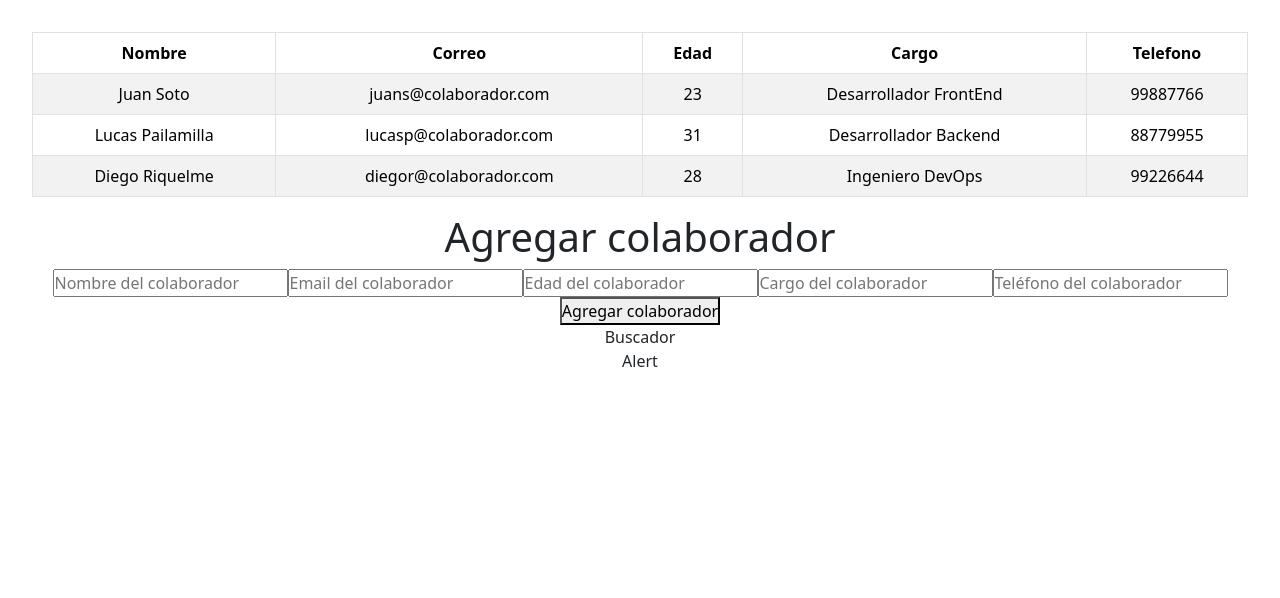
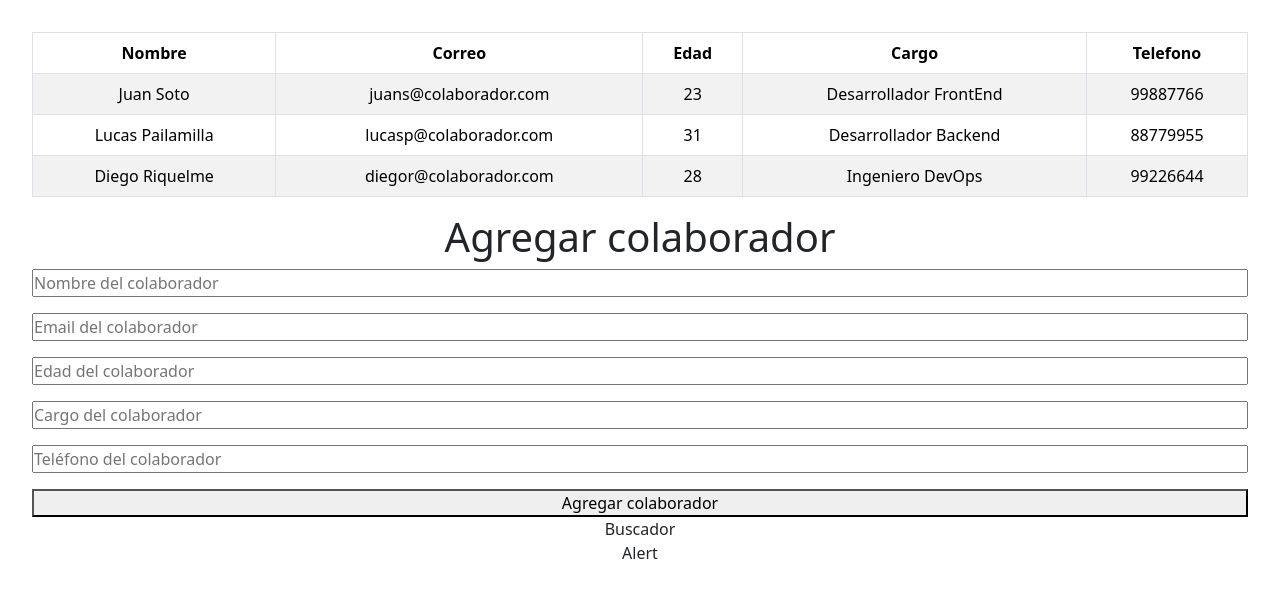
Before and after one commit to XavierMurillo/rederizacionDinamica, a React (Vite) app: page / in a window 1280 px wide. Shown: the top 598 px of the page. Built offline with nearby package versions, Linux system fonts and the light colour scheme.

Commit message:
Mejorando formulario

```diff
--- a/src/components/Formulario.jsx
+++ b/src/components/Formulario.jsx
@@ -1,27 +1,54 @@
 import { useState } from "react"
 
 export const Formulario = () => {
-  const [nombre,setNombre] = useState("");
-  const [email,setEmail] = useState("");
-  const [edad,setEdad] = useState("");
-  const [cargo,setCargo] = useState("");
-  const [telefono, setTelefono] = useState("");
+
+  const [formulario, setFormulario] = useState({
+    nombre:'',
+    email:'',
+    edad:'',
+    cargo:'',
+    telefono:''
+  })
 
   const handleSubmit = () =>{
     event.preventDefault();
-    if(nombre=="" || email=="" || edad=="" || cargo=="" || telefono==""){
-      alert("Completa todos los campos")
+    let values = Object.values(formulario);
+    let flag = 0
+    values.forEach((value)=> {
+      if(value.length < 1){
+        flag = 1;
+      }else {
+        flag = 0
+      }
+    })
+    if(flag ==1){
+      alert("Completa todos los datos!")
     }
-  }
+    else{
+
+    }
+  };
+
+  const handleOnChange = (event) =>{
+    event.preventDefault();
+    const nombreinput = event.target.name;
+    const valorinput = event.target.value;
+
+    setFormulario({
+      ...formulario,
+      [nombreinput]:valorinput,
+    });
+  };
+
   return (
     <div>
       <h1>Agregar colaborador</h1>
-      <form onSubmit={handleSubmit}>
-        <input placeholder="Nombre del colaborador" name="nombre" id="nombre" onChange={(e)=>setNombre(e.target.value)} />
-        <input placeholder="Email del colaborador" name="email" id="email" onChange={(e)=>setEmail(e.target.value)} />
-        <input placeholder="Edad del colaborador" name="edad" id="edad" onChange={(e)=>setEdad(e.target.value)} />
-        <input placeholder="Cargo del colaborador" name="cargo" id="cargo" onChange={(e)=>setCargo(e.target.value)} />
-        <input placeholder="Teléfono del colaborador" name="telefono" id="telefono" onChange={(e)=>setTelefono(e.target.value)} />
+      <form className="form" onSubmit={handleSubmit}>
+        <input placeholder="Nombre del colaborador" name="nombre" id="nombre" value={formulario.nombre} onChange={handleOnChange} />
+        <input placeholder="Email del colaborador" name="email" id="email" value={formulario.email} onChange={handleOnChange} />
+        <input placeholder="Edad del colaborador" name="edad" id="edad" value={formulario.edad} onChange={handleOnChange} />
+        <input placeholder="Cargo del colaborador" name="cargo" id="cargo" value={formulario.cargo} onChange={handleOnChange} />
+        <input placeholder="Teléfono del colaborador" name="telefono" id="telefono" value={formulario.telefono} onChange={handleOnChange} />
         <button>Agregar colaborador</button>
       </form>
     </div>
--- a/src/index.css
+++ b/src/index.css
@@ -2,3 +2,12 @@
   margin: 0;
   padding: 0;
 }
+
+.form{
+  display: flex;
+  flex-direction: column;
+}
+
+.form input{
+  margin-bottom: 1rem;
+}
```
